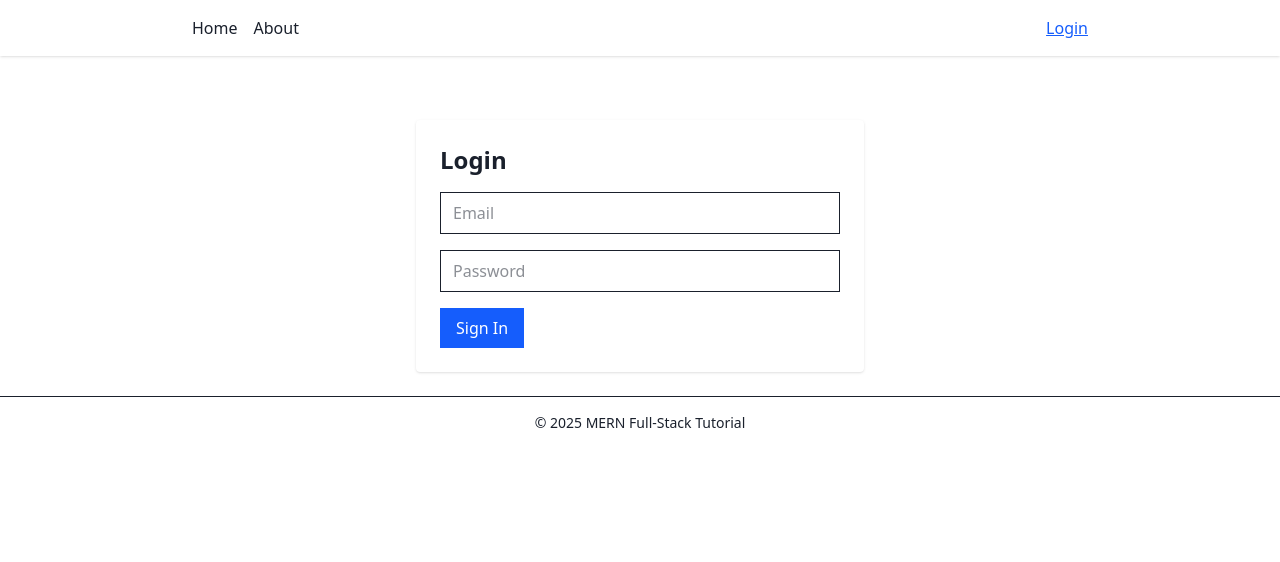
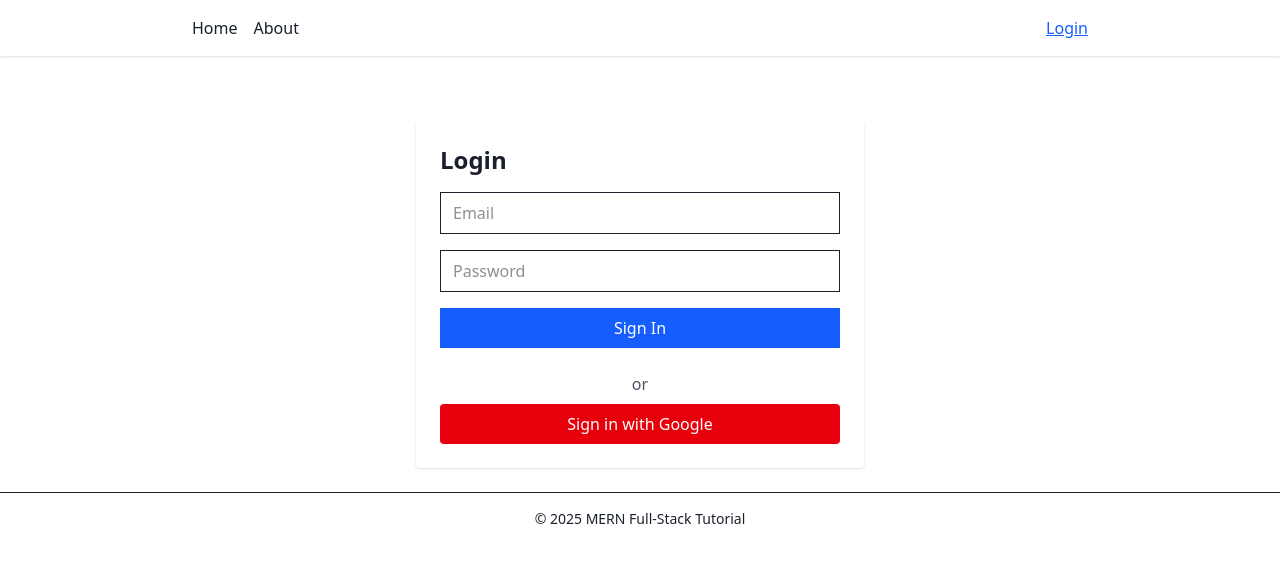
Before and after one commit to HarninderSingh/full-stack-app, a Next.js app: page /login in a window 1280 px wide. Shown: the top 562 px of the page. Built offline with nearby package versions, Linux system fonts and the light colour scheme; no server answers.

Commit message:
Step 16: Integrating Google OAuth

```diff
--- a/src/app/api/auth/[...nextauth]/route.ts
+++ b/src/app/api/auth/[...nextauth]/route.ts
@@ -2,6 +2,7 @@ import NextAuth from "next-auth";
 import CredentialsProvider from "next-auth/providers/credentials";
 import clientPromise from "@/lib/mongodb";
 import { compare } from "bcryptjs";
+import GoogleProvider from "next-auth/providers/google";
 
 const handler = NextAuth({
   providers: [
@@ -36,8 +37,13 @@ const handler = NextAuth({
           return null;
         }
       }
-    })
+    }),
+    GoogleProvider({
+      clientId: process.env.GOOGLE_CLIENT_ID!,
+      clientSecret: process.env.GOOGLE_CLIENT_SECRET!,
+    }),
   ],
+
 
   // ✅ Add persistent login config here
   session: {
--- a/src/app/login/page.tsx
+++ b/src/app/login/page.tsx
@@ -2,11 +2,13 @@
 import { useState } from "react";
 import { useRouter, useSearchParams } from "next/navigation";
 import { signIn } from "next-auth/react";
+
 export default function LoginPage() {
     const [form, setForm] = useState({ email: "", password: "" });
     const [error, setError] = useState("");
     const router = useRouter();
     const params = useSearchParams();
+
     async function handleSubmit(e: React.FormEvent) {
         e.preventDefault();
         setError("");
@@ -15,14 +17,17 @@ export default function LoginPage() {
             email: form.email,
             password: form.password,
         });
+
         console.log("Login result:", res);
+
         if (res?.error) {
             setError("Invalid email or password");
         } else {
-            router.push("/dashboard"); // Redirect on success
+            router.push("/dashboard");
             router.refresh();
         }
     }
+
     return (
         <main className="max-w-md mx-auto mt-10 p-6 bg-white shadow rounded">
             <h1 className="text-2xl font-bold mb-4">Login</h1>
@@ -44,10 +49,21 @@ export default function LoginPage() {
                     className="w-full border px-3 py-2"
                 />
                 {error && <p className="text-red-600">{error}</p>}
-                <button type="submit" className="bg-blue-600 text-white px-4 py-2">
+                <button type="submit" className="bg-blue-600 text-white px-4 py-2 w-full">
                     Sign In
                 </button>
             </form>
+
+            {/* Google Sign-in Button */}
+            <div className="mt-6 text-center">
+                <p className="mb-2 text-gray-600">or</p>
+                <button
+                    onClick={() => signIn("google", { callbackUrl: "/dashboard" })}
+                    className="bg-red-600 text-white px-4 py-2 w-full rounded"
+                >
+                    Sign in with Google
+                </button>
+            </div>
         </main>
     );
 }
```
